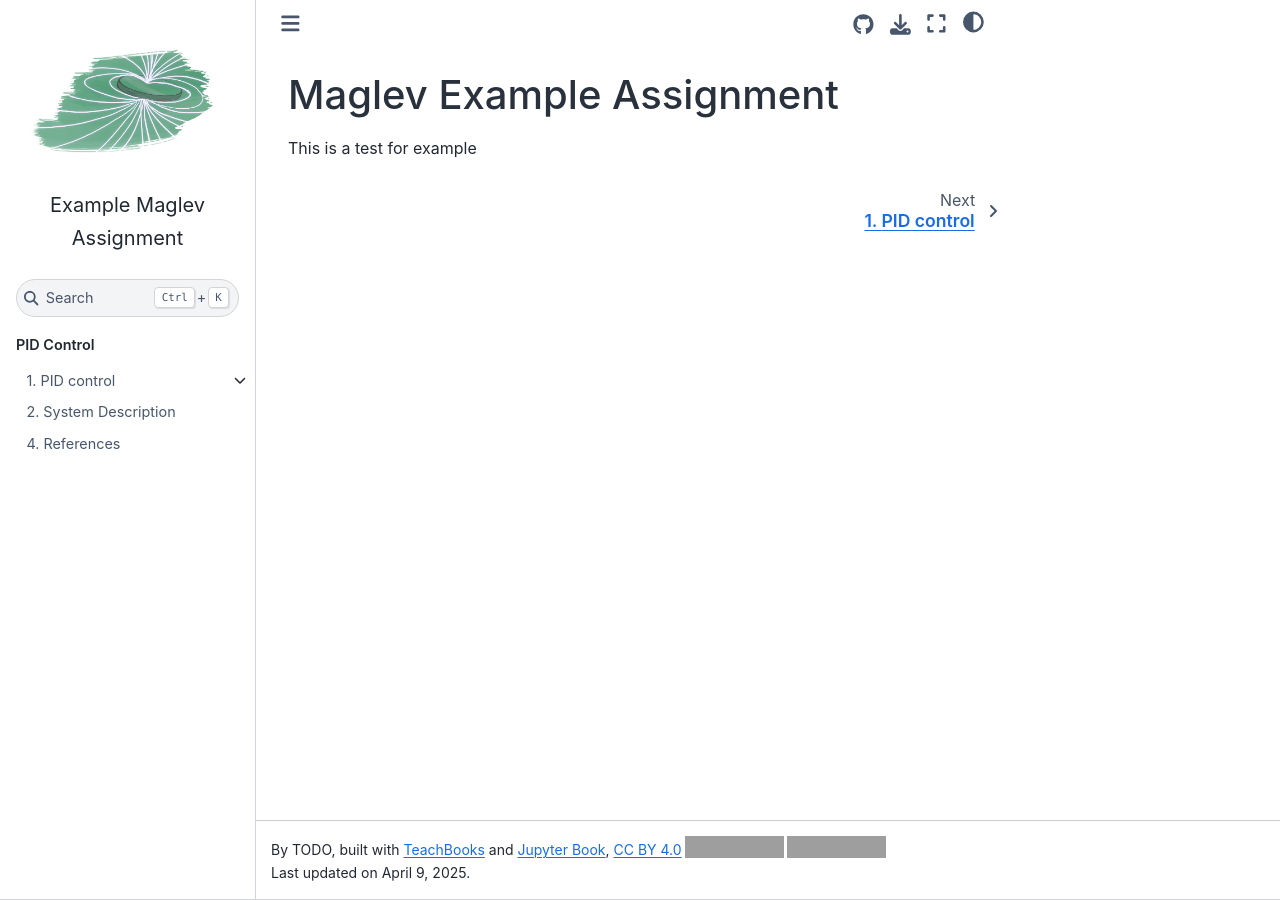
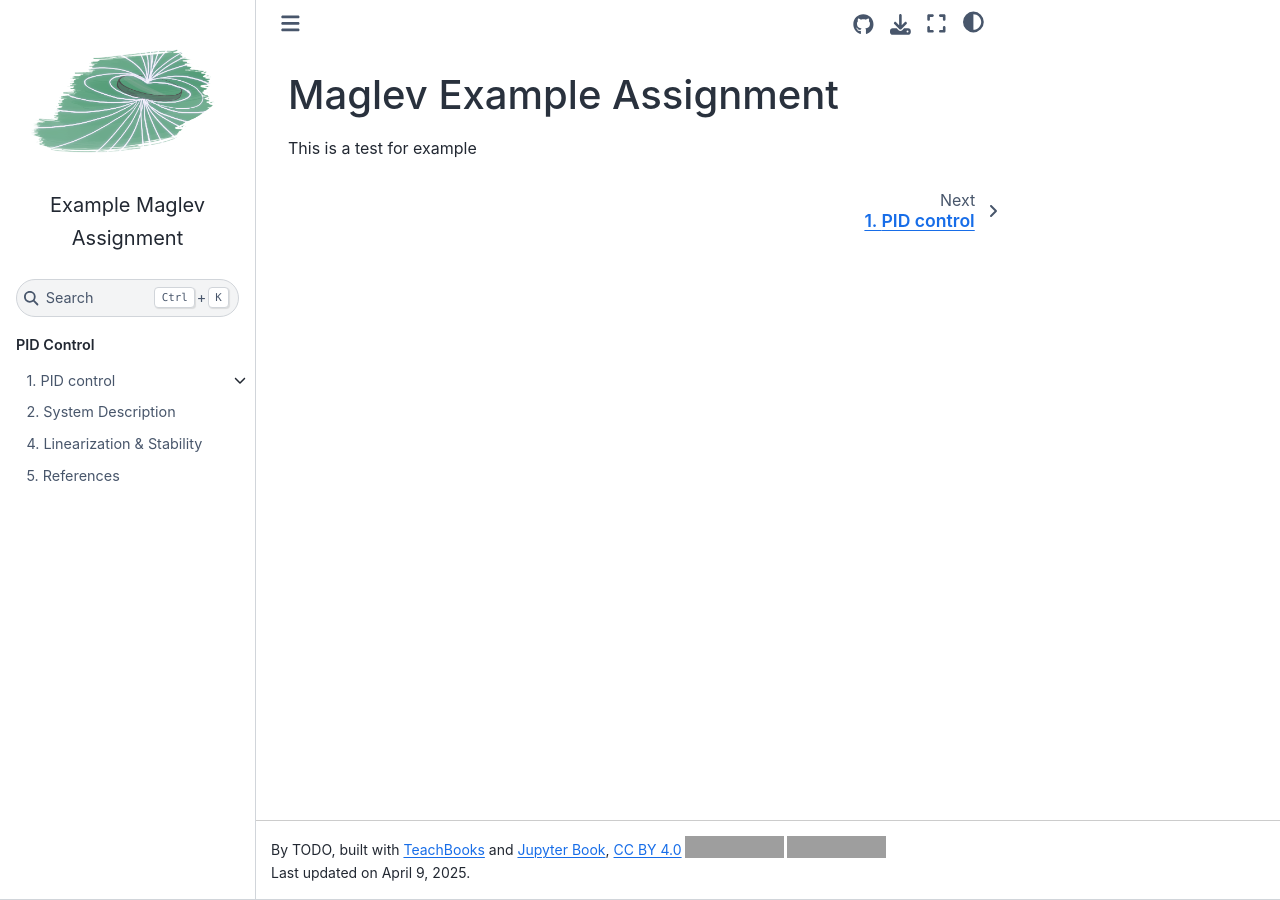
Before and after one commit to ForceoftheCyber/CyberBook, a Jupyter Book: the page built from book/intro.md, in a window 1280 px wide. Built offline with Jupyter Book 1.0.4 settings and Sphinx 7.4.7 and the Sphinx Book theme 1.1.4, drawn with Linux system fonts in a browser that asks for light colours; a script that is not in the unit is left out; comment, search, counter and statistics services are not loaded; grey boxes are pictures that could not be loaded.

```diff
--- a/book/_toc.yml
+++ b/book/_toc.yml
@@ -12,7 +12,7 @@ parts:
       - file: chapters/pid_control/working_towards_the_ilos_of_this_section.ipynb
       - file: chapters/pid_control/metacognition_and_reflection.ipynb
     - file: chapters/simulator/maglev_dynamical_system_simulation.ipynb
-
+    - file: chapters/linearization_and_stability.ipynb
     - file: references.md
     # - file: changelog.md
     # - file: credits.md
```
Also changed, not shown: book/references.md (+1 -0 lines), book/chapters/linearization_and_stability.ipynb (added).
